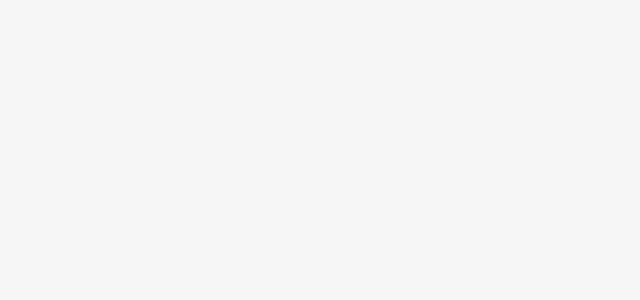
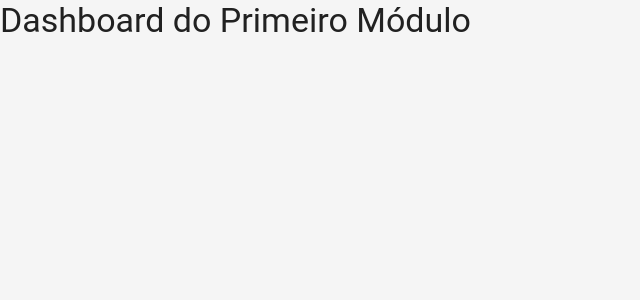
Before and after one commit to MentesInovadoras/PracaDaCiencia-FrontEnd, a React (Vite) app in the folder praca-da-ciencia/: page /gestao in a window 1280 px wide. Before the commit this address had no page. Shown: the top 300 px of the page, without its empty margins (0-640 px from the left). Built offline with nearby package versions, Linux system fonts and the light colour scheme.

Commit message:
Adicionando Nova forma de modulos e rotas~

```diff
--- /dev/null
+++ b/praca-da-ciencia/src/modules/gestao/routes/index.tsx
@@ -0,0 +1,16 @@
+// src/routes/PrimeiroModuloRoutes.tsx
+import { Routes, Route } from 'react-router-dom';
+import { DashboardPage } from '../test';
+
+
+const GestaoRoutes = () =>
+{
+  return (
+    <Routes>
+      <Route path="/" element={<DashboardPage />} />
+    </Routes>
+  );
+}
+
+
+export default GestaoRoutes;
--- /dev/null
+++ b/praca-da-ciencia/src/modules/gestao/test/index.tsx
@@ -0,0 +1,10 @@
+// src/modules/primeiro-modulo/DashboardPage.tsx
+import { Typography, Box } from '@mui/material';
+
+export function DashboardPage() {
+  return (
+    <Box>
+      <Typography variant="h4">Dashboard do Primeiro Módulo</Typography>
+    </Box>
+  );
+}
--- a/praca-da-ciencia/src/shared/routes/index.tsx
+++ b/praca-da-ciencia/src/shared/routes/index.tsx
@@ -2,6 +2,7 @@
 import { BrowserRouter, Routes, Route } from 'react-router-dom';
 import LandPage from '../layouts/landpage';
 import type React from 'react';
+import GestaoRoutes from '../../modules/gestao/routes';
 
 const AppRoutes: React.FC = () =>
 {
@@ -9,6 +10,7 @@ const AppRoutes: React.FC = () =>
     <BrowserRouter>
       <Routes>
         <Route path="/" element={<LandPage />} />
+        <Route path='gestao/*' element={ <GestaoRoutes /> } />
       </Routes>
     </BrowserRouter>
   );
```
Also changed, not shown: praca-da-ciencia/src/shared/service/types.d.ts (added, +7 -0 lines), praca-da-ciencia/src/shared/utils/ServiceTypesHandler.ts (added).
